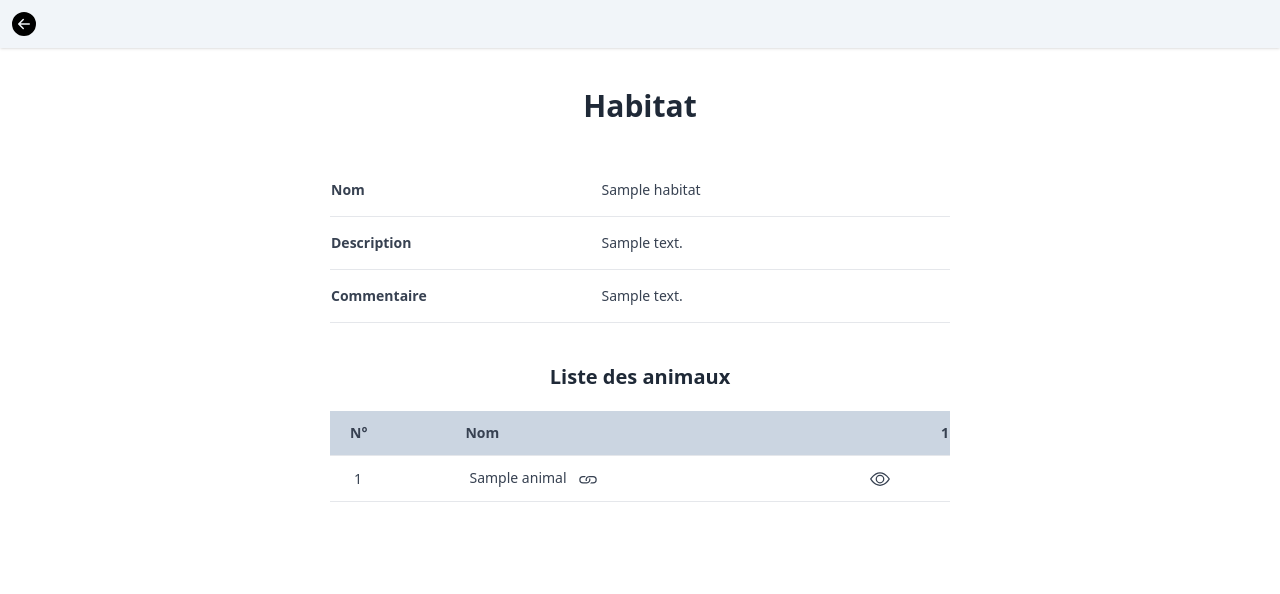
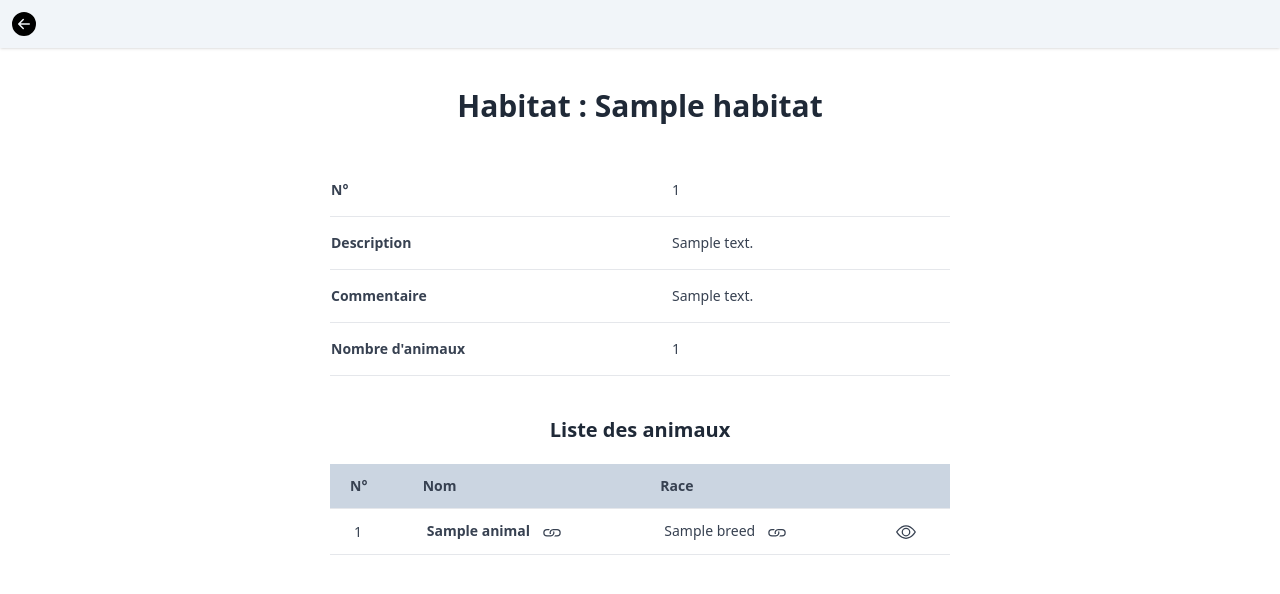
Before and after one commit to brunoturpeau/arcadiazoo-backend, a Symfony app: template templates/admin/habitat/show.html.twig in a window 1280 px wide. Shown: the top 594 px of the page. Run offline with Twig, Linux system fonts and the light colour scheme; the template is opened without the code that fills it: most values are stand-ins (such as "Sample title", 1, 10 or a date in 2020); style sheets or scripts are compiled from the project's sources; some libraries are stand-ins or nearby versions.

Commit message:
feat: improve habitat_show

```diff
--- a/src/DataFixtures/HabitatFixtures.php
+++ b/src/DataFixtures/HabitatFixtures.php
@@ -19,7 +19,7 @@ class HabitatFixtures extends Fixture
         $habitat = new Habitat();
         $habitat->setName('Savane');
         $habitat->setSlug($this->slugger->slug($habitat->getName())->lower());
-        $habitat->setDescription("La savane africaine, reconstitution souvent vue en zoos, abrite une multitude d\'espèces emblématiques. Lions majestueux, éléphants imposants, girafes gracieuses, zèbres rayés, rhinocéros massifs, guépards rapides et hyènes rusées évoquent un monde sauvage captivant, offrant aux visiteurs une immersion unique dans la beauté et la diversité de la nature africaine.");
+        $habitat->setDescription("La savane africaine, reconstitution souvent vue en zoos, abrite une multitude d'espèces emblématiques. Lions majestueux, éléphants imposants, girafes gracieuses, zèbres rayés, rhinocéros massifs, guépards rapides et hyènes rusées évoquent un monde sauvage captivant, offrant aux visiteurs une immersion unique dans la beauté et la diversité de la nature africaine.");
         $habitat->setCommentHabitat($faker->text(50));
         $manager->persist($habitat);
         $this->addReference('Savane', $habitat);
--- a/templates/admin/habitat/show.html.twig
+++ b/templates/admin/habitat/show.html.twig
@@ -25,13 +25,16 @@
         </div>
     </div>
 
+    {# @todo label: miniature #}
+    {# @todo label sublist: nom (link) (asc) #}
+
     <div class="cont">
-        <h1>Habitat</h1>
+        <h1>Habitat : {{ habitat.name }}</h1>
         <table class="table table-sm">
             <tbody>
             <tr>
-                <th>Nom</th>
-                <td>{{ habitat.name }}</td>
+                <th>N°</th>
+                <td>{{ habitat.id }}</td>
             </tr>
             <tr>
                 <th>Description</th>
@@ -41,20 +44,23 @@
                 <th>Commentaire</th>
                 <td>{{ habitat.description }}</td>
             </tr>
+            <tr>
+                <th>Nombre d'animaux</th>
+                <td><span class="badge">{{ count }}</span></td>
+            </tr>
             </tbody>
         </table>
+
+        {# @todo label: miniature #}
+
         <h2 class="text-center">Liste des animaux</h2>
         <table class="tw-table table-sm">
             <thead>
                 <tr>
                     <th>N°</th>
                     <th>Nom</th>
-                    <th class="text-right">
-                        <span class="badge">
-                            {{ count }}
-                        </span>
-
-                    </th>
+                    <th>Race</th>
+                    <th></th>
                 </tr>
             </thead>
             <tbody>
@@ -66,7 +72,12 @@
                     </td>
                     <td>
                         <a href="{{ path('app_animal_show', {'id' : animal.id}) }}">
-                            {{ animal.name }} {{ include('_partials/icons/_link.html.twig') }}
+                            <b>{{ animal.name }}</b> {{ include('_partials/icons/_link.html.twig') }}
+                        </a>
+                    </td>
+                    <td>
+                        <a href="{{ path('app_breed_show', {'id': animal.breed.id}) }}">
+                            {{ animal.breed.name }} {{ include('_partials/icons/_link.html.twig') }}
                         </a>
                     </td>
                     <td class="actions">
@@ -83,7 +94,7 @@
                 {% endif %}
             {% else %}
                 <tr>
-                    <td colspan="3">Aucun résultat</td>
+                    <td colspan="4">Aucun résultat</td>
                 </tr>
             {% endfor %}
             </tbody>
```
Also changed, not shown: integration/habitat.md (+21 -1 lines), integration/report.md (+1 -1 lines).
